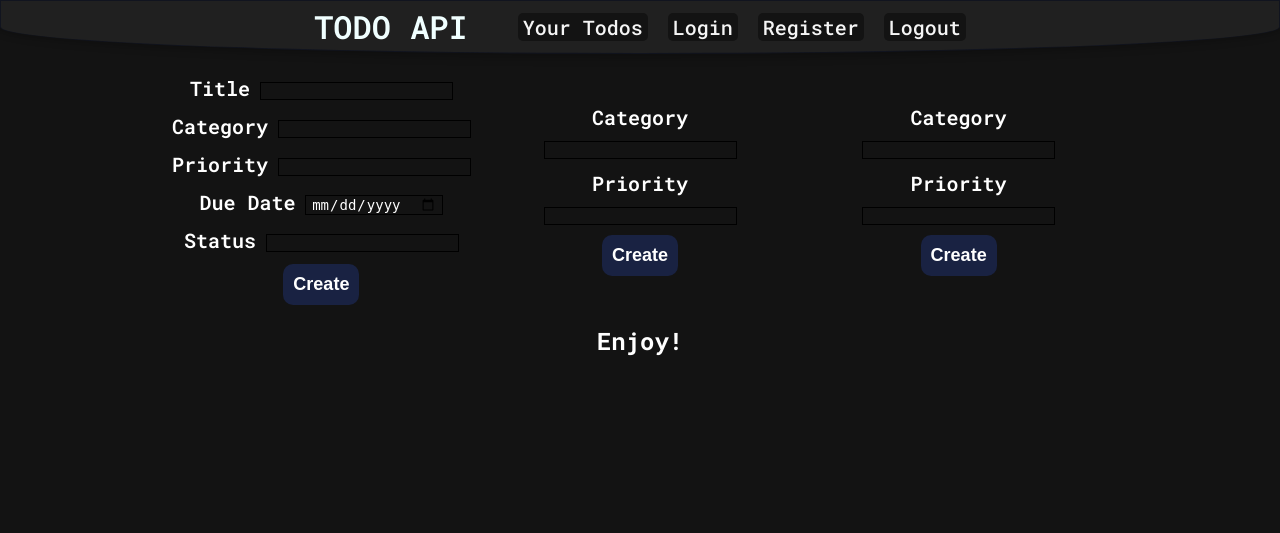
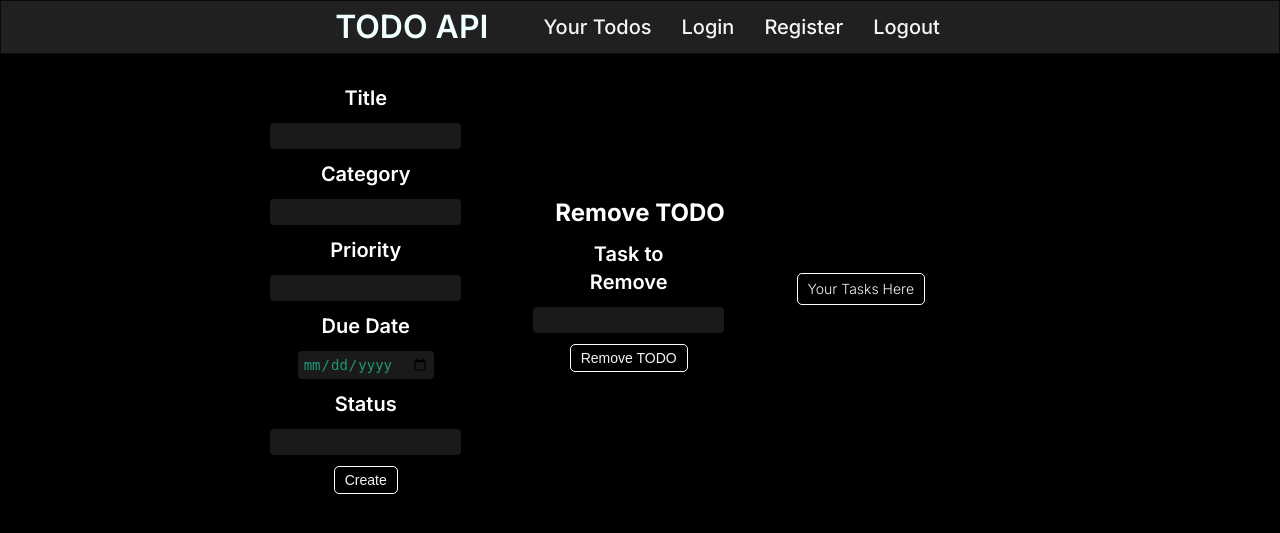
Before and after one commit to gattini0928/TODOAPI, a Django app: page / in a window 1280 px wide. Shown: the top 533 px of the page. Run offline with Django 5.2, Linux system fonts and the light colour scheme.

```diff
--- a/todoapp/static/css/base.css
+++ b/todoapp/static/css/base.css
@@ -9,11 +9,11 @@ html {
 }
 
 body {
-  font-family: 'Roboto Mono', sans-serif;
+  font-family: 'Inter', sans-serif;
   color: #fff;
   font-size: 1.6rem;
   line-height: 1.4;
-  background-color: rgb(19, 19, 19);
+  background-color: rgb(0, 0, 0);
   display: flex;
   flex-direction: column;
   align-items: center;
@@ -30,9 +30,7 @@ header {
   align-items: center;
   justify-content: center;
   background-color: rgb(32, 32, 32);
-  border-bottom-left-radius: 50%;
-  border-bottom-right-radius: 50%;
-  border: solid 1px rgba(11, 15, 30, 0.70);
+  border: solid 1px rgba(0, 0, 0, 0.70);
   box-shadow: 0 0 0.8rem 0.4rem rgba(0, 0, 0, 0.24);
   position: sticky;
   z-index: 1;
@@ -52,6 +50,7 @@ nav {
     gap: 5rem;
     padding: 1rem;
     width: 80%;
+    margin: 0 auto;
 }
 
 .container-links {
@@ -61,18 +60,18 @@ nav {
     text-align: center;
     gap: 2rem;
 }
-
+.a-title {
+  text-decoration:none;
+}
 .container-links a {
     text-decoration: none;
     color: whitesmoke;
     font-weight: 500;
     font-size: 2rem;
     padding: 0 .5rem;
-    background-color: rgb(19, 19, 19);
     border-radius: 0.5rem;
 }
 
 .container-links a:hover{
-    color: white;
-    font-weight: 800;
+    color: rgb(24, 200, 118);
 }
--- a/todoapp/static/css/homepage.css
+++ b/todoapp/static/css/homepage.css
@@ -8,26 +8,40 @@
   min-width: 30rem;
   width: 50%;
   background-color: transparent;
+  position: absolute;
+  right: 20%;
+  z-index: 2;
 }
 
 .message {
   transition: opacity 0.5s ease;
 }
 
-.success {
+.success, .error {
   padding: 1rem;
-  color: rgb(27, 225, 86);
   font-weight: 600;
   font-size: 2rem;
   line-height: 1;
 }
 
+.success{
+  color: rgb(27, 225, 86) !important;
+}
+
+.error {
+  color: rgb(230, 159, 17) !important;
+
+}
+
 .container-forms {
   display: grid;
+  width: 100%;
   grid-template-columns: repeat(3, 1fr);
-  gap: 2rem;
+  gap: 5rem;
   align-items: center;
   justify-content: center;
+  text-align: center;
+  position: relative;
 }
 
 form {
@@ -35,7 +49,19 @@ form {
   flex-direction: column;
   align-items: center;
   justify-content: center;
+  text-align: center;
   gap: 1rem;
+  margin: 1rem;
+  width: 80%;
+}
+
+.form-inputs-labels {
+  display: flex;
+  flex-direction: column;
+  align-items: center;
+  justify-content: center;
+  gap: 1rem;
+  width: 80%;
 }
 
 label {
@@ -44,26 +70,79 @@ label {
 }
 
 input {
-  color: white;
-  background: transparent;
+  color: rgb(31, 152, 118);
+  background-color: rgb(26, 26, 26);
   border: 1px solid black;
-  padding: 0 .5rem;
-  caret-color: aquamarine;
+  padding: .5rem;
+  caret-color: rgb(24, 105, 78);
   font-size: 1.4rem;
+  border-radius: 0.5rem;
+}
+
+input:-webkit-autofill {
+  color: rgb(31, 152, 118) !important;
+  -webkit-text-fill-color: rgb(31, 152, 118) !important; /* Ajusta a cor do texto no autofill */
+  background-color: rgb(26, 26, 26) !important;
+  -webkit-box-shadow: 0 0 0px 1000px rgb(26, 26, 26) inset; /* Preenche o fundo com a cor desejada */
+  transition: background-color 5000s ease-in-out 0s;
+}
+
+input:focus {
+  color: rgb(31, 152, 118) !important;
+  background-color: rgb(26, 26, 26) !important;
+}
+
+.form-2 {
+  gap: 2rem;
+}
+
+.form-2-links a {
+  padding: .5rem 1rem;
+  width: max-content;
+  color: whitesmoke;
+  border: 1px solid white;
+  background-color: transparent;
+  font-size: 1.4rem;
+  font-weight: 300;
+  border-radius: 0.5rem;
+  text-decoration: none;
+}
+
+.form-2 a:hover {
+  background-color: rgb(9, 102, 58);
+  transition: transform 5ms ease-in-out;
 }
 
 button {
-  padding: 1rem;
-  font-size: 1.8rem;
-  font-weight: 600;
-  border-radius: 1rem;
-  background-color:  rgb(25, 34, 66);
-  cursor: pointer;
-  border:none;
-  color: white;
+  padding: .5rem 1rem;
+  width: max-content;
+  color: whitesmoke;
+  border: 1px solid white;
+  background-color: transparent;
+  font-size: 1.4rem;
+  font-weight: 300;
+  border-radius: 0.5rem;
+}
+
+button:hover {
+  background-color: rgb(9, 102, 58);
+  transition: transform 5ms ease-in-out;
+}
+
+.a-homepage {
+  text-decoration: none;
+  padding: .5rem 1rem;
+  width: max-content;
+  color: whitesmoke;
+  border: 1px solid white;
+  background-color: transparent;
+  font-size: 1.4rem;
+  font-weight: 300;
+  border-radius: 0.5rem;
 
 }
 
-button:hover {
-  background-color: rgb(35, 46, 83);
+.a-homepage:hover {
+  background-color:rgb(9, 102, 58);
+  transition:transform 5ms ease-in-out;
 }
--- a/todoapp/templates/base.html
+++ b/todoapp/templates/base.html
@@ -8,7 +8,7 @@
     <link rel="stylesheet" href="{% static  'css/base.css' %}">
     <link rel="preconnect" href="https://fonts.googleapis.com">
     <link rel="preconnect" href="https://fonts.gstatic.com" crossorigin>
-    <link href="https://fonts.googleapis.com/css2?family=Noto+Sans+JP:wght@100..900&family=Roboto+Mono:ital,wght@0,100..700;1,100..700&display=swap" rel="stylesheet">
+    <link href="https://fonts.googleapis.com/css2?family=Inter:ital,opsz,wght@0,14..32,100..900;1,14..32,100..900&family=Noto+Sans+JP:wght@100..900&family=Roboto+Mono:ital,wght@0,100..700;1,100..700&display=swap" rel="stylesheet">
     {% block css %} {% endblock %}
     <script src="{% static 'js/ajax.js' %}"></script>
 </head>
@@ -22,7 +22,7 @@
             document.querySelectorAll('.container-messages').forEach(function(message) {
                 message.style.display = 'none';
             });
-        }, 2000);
+        }, 3000);
     </script>
     {% block js %}{% endblock %}
 </body>
--- a/todoapp/templates/homepage.html
+++ b/todoapp/templates/homepage.html
@@ -17,7 +17,6 @@
         {% endif %}
 
         <div class="container-forms">
-            <!-- Primeira Coluna: Formulário de adicionar tarefa -->
                 <div class="container-form-1">
                     <form action="{% url 'add_task' %}" method="POST" id="addTaskForm">
                         {% csrf_token %}
@@ -45,33 +44,18 @@
                     </form>
                 </div>
 
-            <!-- Segunda Coluna: Formulário para futuras funções -->
                 <div class="container-form-2">
-                <form action="" method="POST">
+                    <h2>Remove TODO</h2>
+                    <form action="{% url 'remove_task' %}" method="POST" class="form-2">
                         {% csrf_token %}
-                    <label for="category">Category</label>
-                    <input type="text" name="category">
-                    <label for="priority">Priority</label>
-                    <input type="number" name="priority" min="0">
-                    <button type="submit">Create</button>
+                        <div class="form-inputs-labels">
+                            <label for="name">Task to Remove</label>
+                            <input type="text" name="name" required>
+                            <button type="submit">Remove TODO</button>
+                        </div>
                     </form>
                 </div>
-
-            <!-- Terceira Coluna: Formulário para futuras funções -->
-            <div class="container-form-3">
-                <form action="" method="POST">
-                    {% csrf_token %}
-                    <label for="category">Category</label>
-                    <input type="text" name="category">
-                    <label for="priority">Priority</label>
-                    <input type="number" name="priority" min="0">
-                    <button type="submit">Create</button>
-                </form>
-            </div>
-        </div>
+                <a class="a-homepage" href="{% url 'todopainel' %}">Your Tasks Here</a>
             </div>
 
-    <footer>
-        <h2>Enjoy!</h2>
-    </footer>
 {% endblock %}
--- a/todoapp/templates/navbar.html
+++ b/todoapp/templates/navbar.html
@@ -1,7 +1,9 @@
 {% load static %}
 <header>
     <nav>
-        <h1>TODO API</h1>
+        <a class="a-title" href="{% url 'homepage' %}">
+            <h1>TODO API</h1>
+        </a>
         <div class="container-links">
             <a href="{% url 'todopainel' %}">Your Todos</a>
             <a href="{% url 'signin' %}">Login</a>
--- a/todoapp/urls.py
+++ b/todoapp/urls.py
@@ -3,9 +3,11 @@ from .views import *
 
 urlpatterns = [
     path('', homepage, name='homepage'),
-    path('addtask/', add_task, name='add_task'),
     path('signin/', signin, name='signin'),
     path('signup/', signup, name='signup'),
     path('todopainel/', todopainel, name='todopainel'),
+    path('addtask/', add_task, name='add_task'),
+    path('removetask/', remove_task, name='remove_task'),
+    path('finishtask/<str:id>/', finish_task, name='finish_task'),
 
 ]
--- a/todoapp/views.py
+++ b/todoapp/views.py
@@ -9,31 +9,76 @@ from datetime import datetime
 def homepage(request):
     return render(request, 'homepage.html')
 
-
 def add_task(request):
     if request.method == 'POST':
         data = request.POST.dict()
-        print(data)
         if data:
             task_name = data.get('name')
             category = data.get('category')
             priority = float(data.get('priority', 0)) # Default Value 0
-            created_at = datetime.now().strftime('%d/%m/%Y - %H:%M:%S')
-            due_date = data.get('due_date')
+            created_at = datetime.now()
+            due_date_str = data.get('due_date')
             status = data.get('status') or 'Pending'
 
+            due_date = None
+            if due_date_str and isinstance(due_date_str, str):
+                try:
+                    due_date = datetime.strptime(due_date_str, '%Y-%m-%d')
+                except ValueError:
+                    messages.error(request, 'Invalid format for due_date. Use YYYY-MM-DD.')
+                    return redirect('homepage')
+            else:
+                due_date = due_date_str
             todo = TodoManager()
             try:
                 todo.add_task(task_name, category, priority, created_at, due_date, status)
-                messages.success(request, 'Task created successfully!')
+                messages.success(request, f'Task {task_name} created successfully!')
                 return redirect('homepage')
             except Exception as e:
-                return messages.error('Failed to add a task' , str(e))
+                messages.error(request,f'Failed to add a task: {str(e)}')
+                return redirect('homepage')
 
     return render(request,'homepage.html')
 
+def remove_task(request):
+    todo = TodoManager()
+    if request.method == 'POST':
+        data = request.POST.dict()
+        if data:
+            task_name = data.get('name')
+            if not todo.task_exists(task_name):
+                messages.error(request, 'Task do not exists')
+                return redirect('homepage')
+        else:
+            messages.error(request, 'No task name provided')
+            return redirect('homepage')
+        count_todos = todo.check_len_db()
+        if count_todos:
+            try:
+                todo.remove_task(task_name)
+                messages.success(request,f'Task {task_name} removed successfully')
+                return redirect('homepage')
+            except Exception as e:
+                messages.error(request,f'Failed to remove a task: {str(e)}')
+                return redirect('homepage')
+    return render(request, 'homepage.html')
+
+def finish_task(request, id):
+    todo = TodoManager()
+    try:
+        todo.finish_task(id)
+        messages.success(request, "Task finish with success.")
+    except Exception as e:
+        messages.error(request, f"Erro finish task: {str(e)}")
+
+    return redirect('todopainel')
+
+
 def todopainel(request):
-    return render(request, 'todopainel.html')
+    todo = TodoManager()
+    tasks = todo.tasks_list()
+    context = {'tasks':tasks}
+    return render(request, 'todopainel.html', context)
 
 def signin(request):
     return render(request, 'signin.html')
```
Also changed, not shown: todoapp/mongo_models.py (+80 -5 lines), todoapp/static/css/todopainel.css (+64 -0 lines), todoapp/templates/todopainel.html (+28 -1 lines), todoapp/static/icons/check.svg (added). Lines whose indentation alone changed are shown as unchanged.
